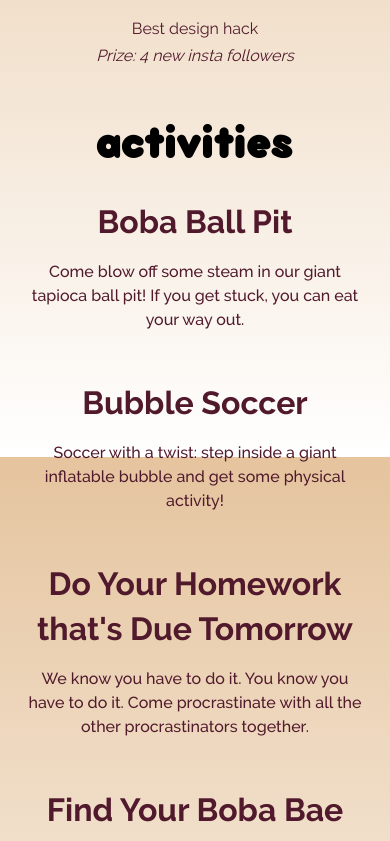
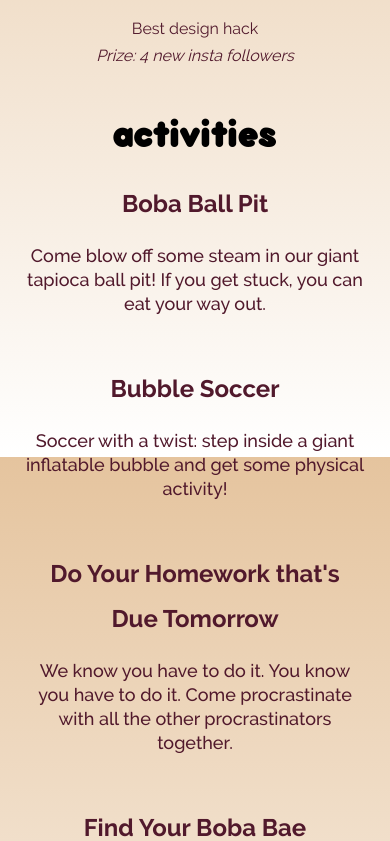
Before and after one commit to hackthenorth/hackioca.com, a React (Create React App) app: page / in a window 390 px wide. Shown: the part 3763-4604 px from the top of the page. Built offline with nearby package versions, Linux system fonts and the light colour scheme.

Commit message:
scale font-sizes for mobile

```diff
--- a/src/app/sections/Activities/index.tsx
+++ b/src/app/sections/Activities/index.tsx
@@ -9,6 +9,10 @@ const Title = styled.h1`
   font-size: 48px;
   color: #000;
   text-align: center;
+
+  ${media.phone`
+    font-size: 40px;
+  `}
 `;
 
 const Container = styled.div`
@@ -45,6 +49,14 @@ const Activity = styled.div`
   ${media.phone`
     width: 100%;
     text-align: center;
+
+    h4 {
+      font-size: 24px;
+    }
+
+    p {
+      font-size: 18px;
+    }
   `}
 `;
 
```
